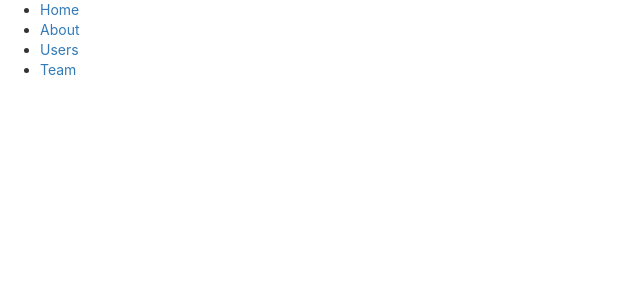
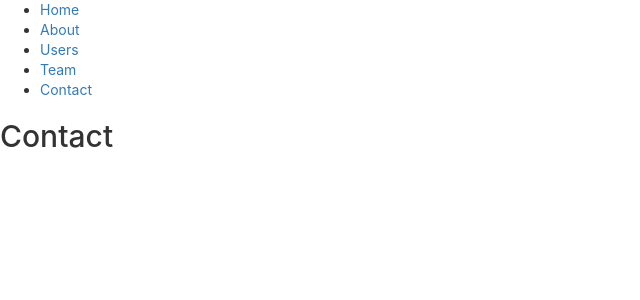
Before and after one commit to thanissaro/c60-haydel-biel, a React (Create React App) app in the folder react-client/: page /contact in a window 1280 px wide. Shown: the top 300 px of the page, without its empty margins (0-640 px from the left). Built offline with nearby package versions, Linux system fonts and the light colour scheme.

Commit message:
updated contact

```diff
--- a/react-client/src/App.js
+++ b/react-client/src/App.js
@@ -5,6 +5,7 @@ const Index = () => <h2>Home</h2>;
 const About = () => <h2>About</h2>;
 const Users = () => <h2>Users</h2>;
 const Team = () => <h2>Team</h2>;
+const Contact = () => <h2>Contact</h2>
 
 const AppRouter = () => (
   <Router>
@@ -23,6 +24,9 @@ const AppRouter = () => (
           <li>
             <Link to="/team/">Team</Link>
           </li>
+          <li>
+            <Link to="/contact/">Contact</Link>
+          </li>
         </ul>
       </nav>
 
@@ -30,6 +34,7 @@ const AppRouter = () => (
       <Route path="/about/" component={About} />
       <Route path="/users/" component={Users} />
       <Route path="/team/" component={Team} />
+      <Route path="/contact/" component={Contact} />
     </div>
   </Router>
 );
```
